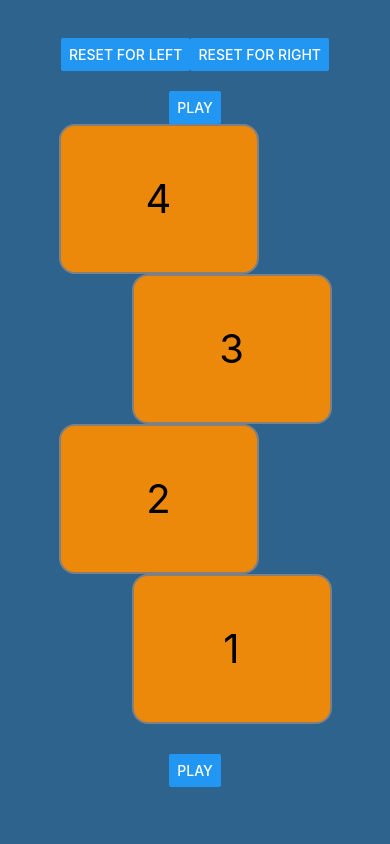
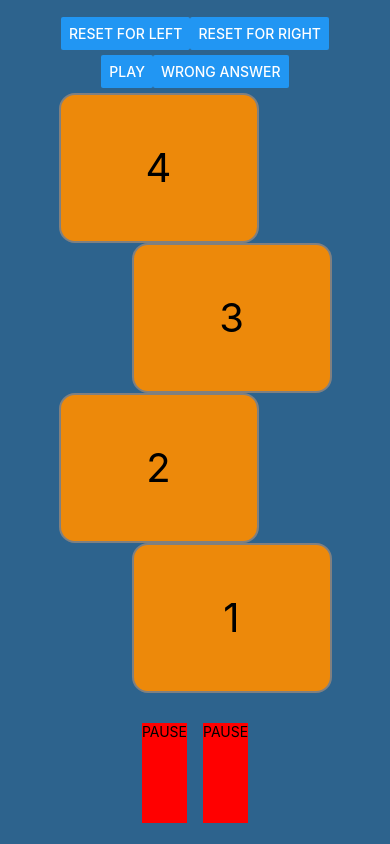
Before and after one commit to MathieuFedrigo/face-a-face, a React Native app: screen / in a window 390 px wide. Built offline with nearby package versions, Linux system fonts and the light colour scheme.

Commit message:
simplify buttons

```diff
--- a/src/Components/Board.tsx
+++ b/src/Components/Board.tsx
@@ -1,8 +1,8 @@
-import { useState } from 'react';
+import { useEffect, useState } from 'react';
 import { Button, StyleSheet, View } from 'react-native';
 import { Brick } from '../Components/Brick';
 import { useTimer } from '../Hooks/useTimer';
-import { boardSelector, wrongAnswer, restartForLeft, restartForRight, boardStatusSelector } from '../redux/boardSlice';
+import { boardSelector, wrongAnswer, restartForLeft, restartForRight, boardStatusSelector, play, pause } from '../redux/boardSlice';
 import { useAppDispatch, useAppSelector } from '../redux/hooks';
 import { ISide } from '../Types/Side';
 import { PauseButtons } from './PauseButtons';
@@ -15,7 +15,6 @@ export const Board = () => {
   const dispatch = useAppDispatch();
   useTimer()
   const [isWrongAnswerDisabled, setIsWrongAnswerDisabled] = useState(true)
-  const onPlayPausePress = () => { if(isPaused) setIsWrongAnswerDisabled(false) }
   const onWrongAnswerPress = () => {
     setIsWrongAnswerDisabled(true)
     dispatch(wrongAnswer())
@@ -25,6 +24,8 @@ export const Board = () => {
     if(side === 'right') dispatch(restartForRight())
     setIsWrongAnswerDisabled(true)
   }
+  const onPlayPause = () => { if (isPaused) { dispatch(play()) } else { dispatch(pause('both')) } }
+  useEffect(() => { if (isPaused) setIsWrongAnswerDisabled(false) }, [isPaused])
 
   return (
       <View style={styles.container}>
@@ -32,20 +33,17 @@ export const Board = () => {
           <Button title='Reset for LEFT' onPress={onResetFactory('left')}/>
           <Button title='Reset for RIGHT' onPress={onResetFactory('right')}/>
         </View>
-          {isPaused && !isWrongAnswerDisabled
-            ? <Button title='Wrong Answer' onPress={onWrongAnswerPress}/>
-            : <PauseButtons onPlay={onPlayPausePress}/>
-          }
+        <View style={styles.buttonContainer}>
+          <Button title={isPaused ? 'PLAY' : 'PAUSE'} onPress={onPlayPause}/>
+          {isPaused && !isWrongAnswerDisabled ? <Button title='Wrong Answer' onPress={onWrongAnswerPress}/> : null}
+        </View>
         <Brick number={4} side={board[4]} />
         <Brick number={3} side={board[3]} />
         <Brick number={2} side={board[2]} />
         <Brick number={1} side={board[1]} />
         <View style={{height: 30}}/>
         <View style={styles.buttonContainer}>
-          {isPaused && !isWrongAnswerDisabled
-            ? <Button title='Wrong Answer' onPress={onWrongAnswerPress}/>
-            : <PauseButtons onPlay={onPlayPausePress}/>
-          }
+          <PauseButtons />
         </View>
       </View>
   );
@@ -59,7 +57,7 @@ const styles = StyleSheet.create({
     justifyContent: 'center',
   },
   buttonContainer: {
-    marginBottom: 20,
+    marginBottom: 5,
     flexDirection: 'row',
   },
 });
--- a/src/Components/PauseButtons.tsx
+++ b/src/Components/PauseButtons.tsx
@@ -1,23 +1,15 @@
-import { FC } from "react";
-import { Button, StyleSheet, Text, TouchableOpacity, View } from "react-native";
-import { boardStatusSelector, pause } from "../redux/boardSlice";
-import { useAppDispatch, useAppSelector } from "../redux/hooks";
+import { StyleSheet, Text, TouchableOpacity, View } from "react-native";
+import { pause } from "../redux/boardSlice";
+import { useAppDispatch } from "../redux/hooks";
 
-export const PauseButtons: FC<{onPlay: () => void}> = ({onPlay}) => {
-  const isPaused = useAppSelector(boardStatusSelector);
+export const PauseButtons = () => {
   const dispatch = useAppDispatch();
-  const onPlayPress = () => {
-    onPlay()
-    dispatch(pause('both'))
-  }
   const onPauseLeftPress = () => {
     dispatch(pause('left'))
   }
   const onPauseRightPress = () => {
     dispatch(pause("right"))
   }
-
-  if (isPaused) return <Button title={'PLAY'} onPress={onPlayPress}/>
 
   return (
     <View style={styles.buttonContainer}>
```
